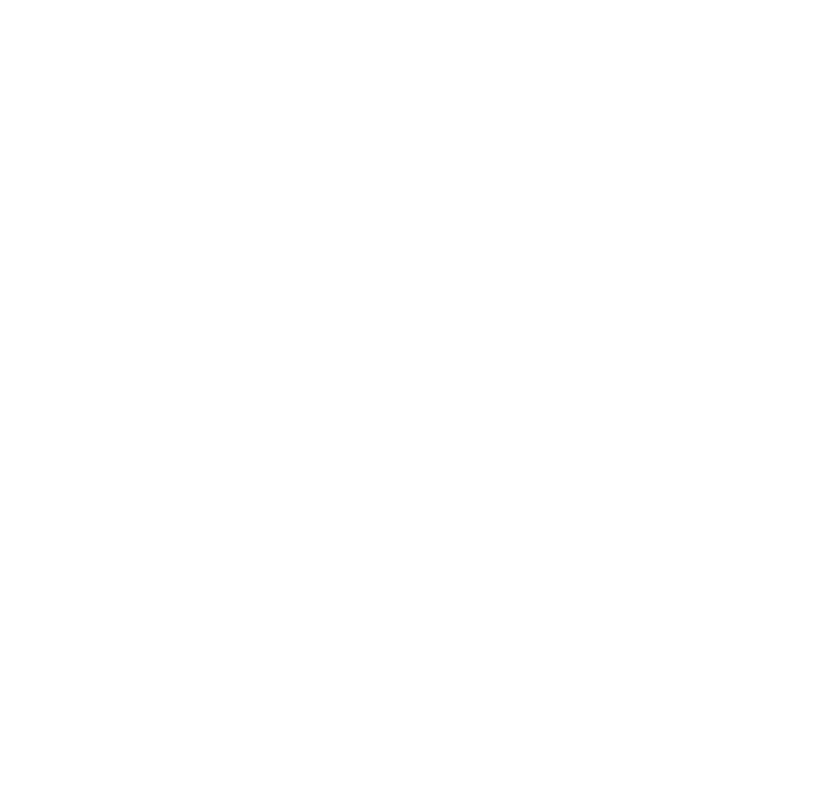
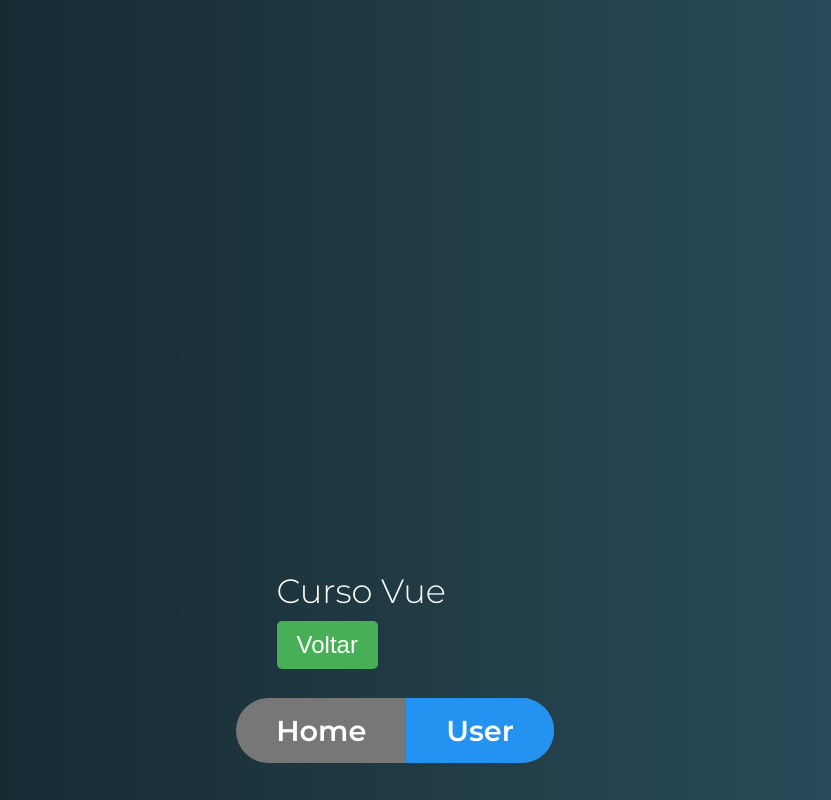
Before and after one commit to murilosopi/learning-vuejs-cod3r, a Vue app in the folder 13 - rotas/rotas-exercicios/: page /usuario/1/editar in a window 1280 px wide. Shown: the part 913-1713 px from the top of the page, without its empty margins (245-1076 px from the left). Before the commit the page ends 800 px from the top, so only its background shows below. Built offline with nearby package versions, Linux system fonts and the light colour scheme.

Commit message:
utilização de hash com Vue Router

```diff
--- a/13 - rotas/rotas-exercicios/src/components/usuario/UsuarioDetalhe.vue
+++ b/13 - rotas/rotas-exercicios/src/components/usuario/UsuarioDetalhe.vue
@@ -6,7 +6,8 @@
     <p>Parâmetro: <strong>{{ $route.params.id }}</strong></p>
 
     <router-link tag="button" :to="{name: 'editarUsuario', params: {id},
-                                    query: {idioma: 'pt', pais: 'br'}}" primario>
+                                    query: {idioma: 'pt', pais: 'br'},
+                                    hash: '#rodape'}" primario>
       Editar
     </router-link>
   </div>
--- a/13 - rotas/rotas-exercicios/src/components/usuario/UsuarioEditar.vue
+++ b/13 - rotas/rotas-exercicios/src/components/usuario/UsuarioEditar.vue
@@ -3,6 +3,10 @@
     <h3>Usuario Editar</h3>
     <p><strong>Código: {{ id }}</strong></p>
     <p>Idioma/Região: <strong>{{ $route.query.idioma }}/{{ $route.query.pais }}</strong></p>
+
+    <footer id="rodape">
+      <h3>Curso Vue</h3>
+    </footer>
   </div>
 </template>
 
@@ -13,5 +17,7 @@
 </script>
 
 <style>
-
+  footer#rodape h3 {
+    margin-top: 1000px;
+  }
 </style>
--- a/13 - rotas/rotas-exercicios/src/router.js
+++ b/13 - rotas/rotas-exercicios/src/router.js
@@ -48,4 +48,13 @@
     },
   ],
   mode: "history", // hash ou history (necessita de configurações no Web Server utilizado)
+  scrollBehavior(to, from, savedPosition) {
+    if(savedPosition) {
+      return savedPosition;
+    }
+    if(to.hash) {
+      return { selector: to.hash }
+    }
+    // return {x: 0, y:1000};
+  }
 });
```
